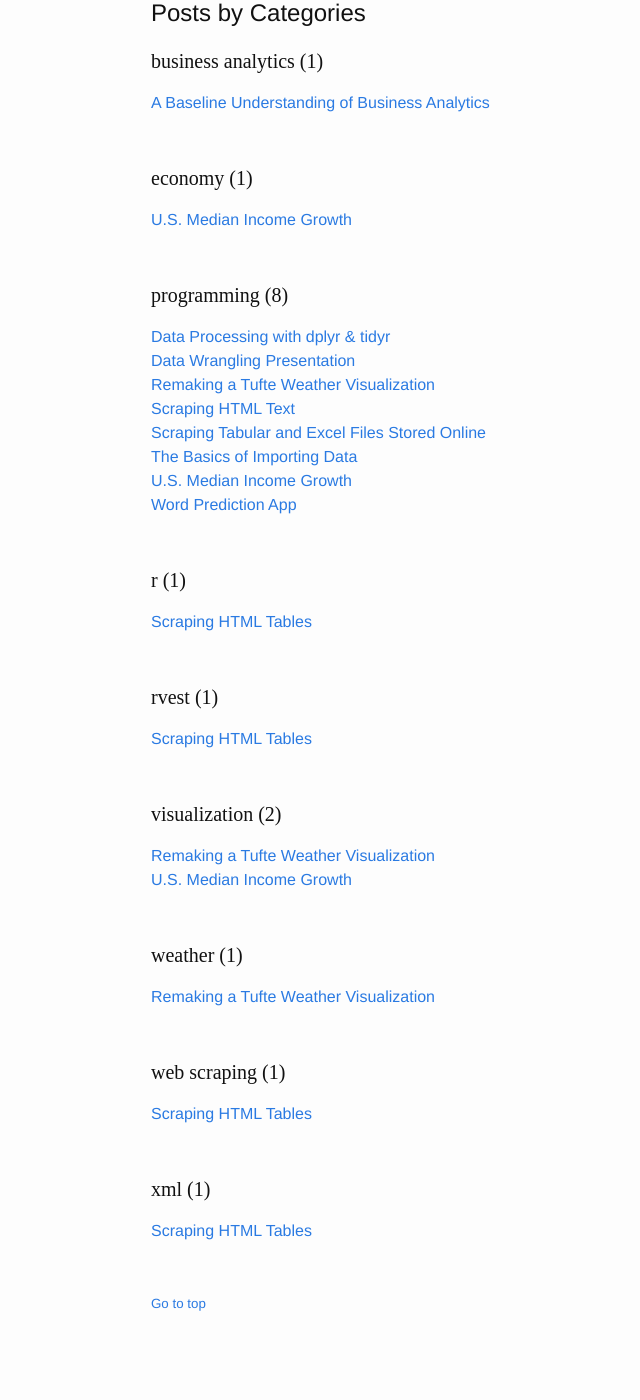
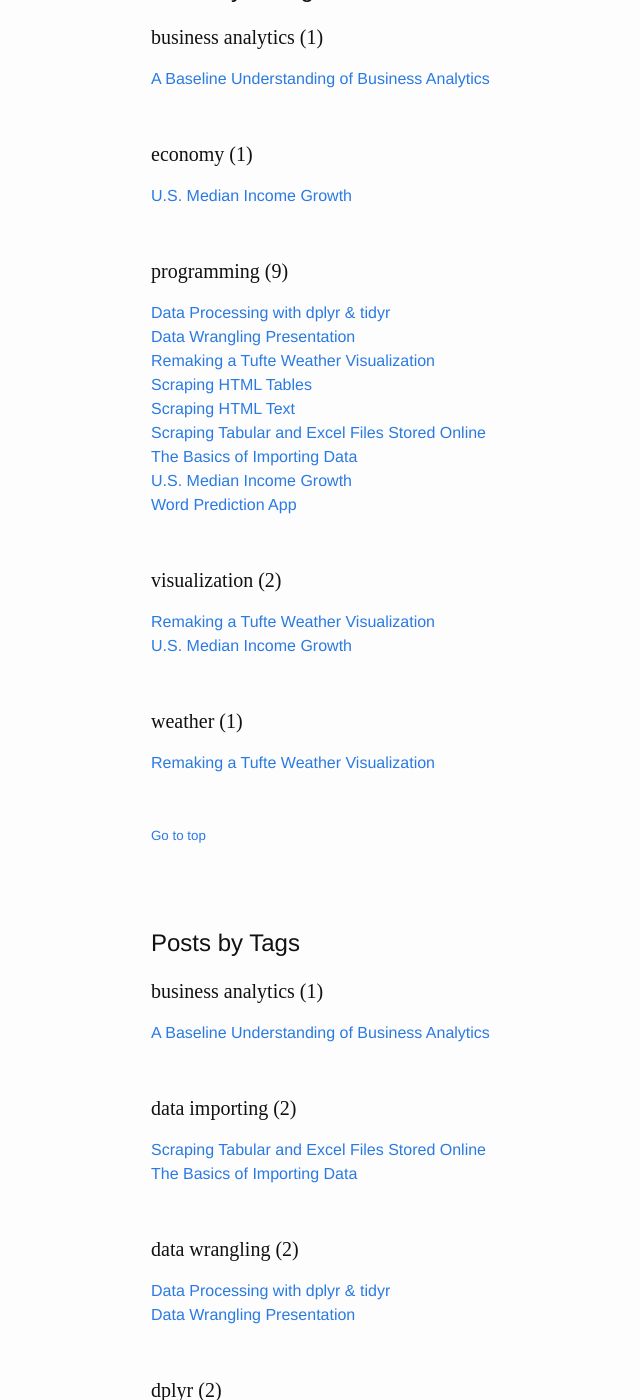
Before and after one commit to bradleyboehmke/bradleyboehmke, a Jekyll site: the page built from archivebycategory.md, in a window 1280 px wide and 1400 px high, scrolled down 445 px. Shown: the whole window, without its empty margins (119-759 px from the left). Built offline with Jekyll 4.4.1, drawn with Linux system fonts in a browser that asks for light colours; some of the changed text lies outside the part shown.

Commit message:
Update 2015-12-31-scraping-html-tables.md

```diff
--- a/_posts/2015-12-31-scraping-html-tables.md
+++ b/_posts/2015-12-31-scraping-html-tables.md
@@ -4,7 +4,7 @@ title:  Scraping HTML Tables
 date: 2015-12-21
 published: true
 tags: [r, rvest, xml, web-scraping]
-categories: [r, rvest, xml, web-scraping]
+categories: [programming]
 ---
 
 <STYLE TYPE="text/css">
```
